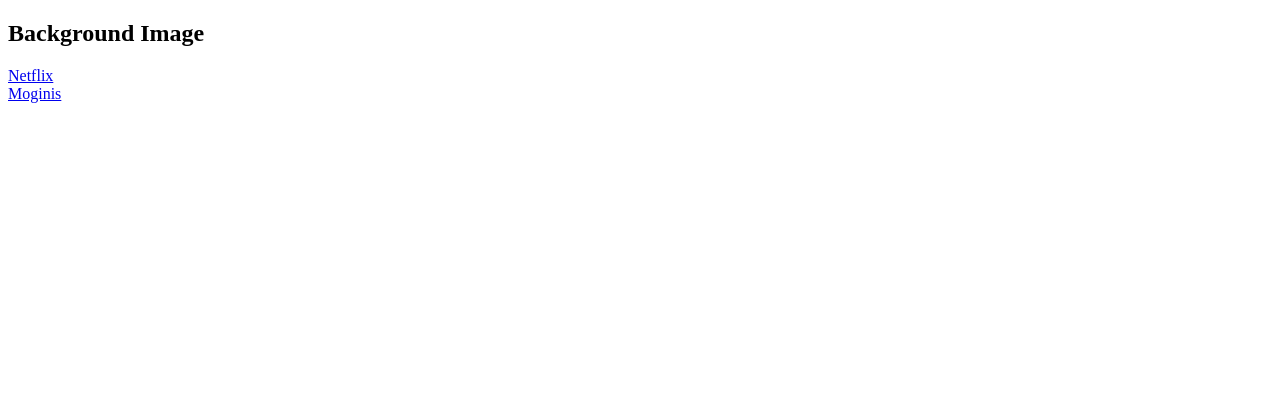
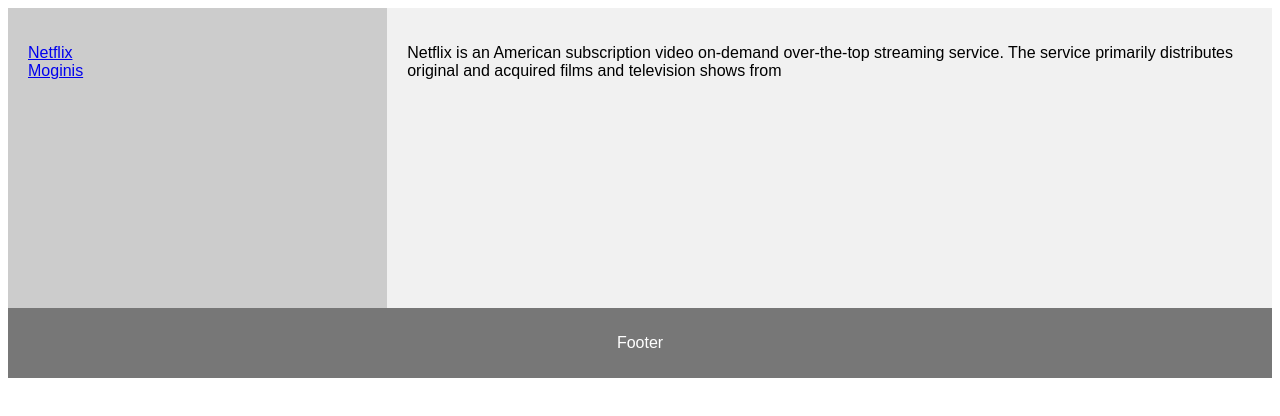
Before and after one commit to GauriSakshi/netflix, a plain HTML site: page index.html in a window 1280 px wide. Drawn offline with Linux system fonts and the light colour scheme.

Commit message:
Update index.html

```diff
--- a/index.html
+++ b/index.html
@@ -1,15 +1,90 @@
 <!DOCTYPE html>
-<html>
+<html lang="en">
 <head>
+<title>CSS Template</title>
+<meta charset="utf-8">
+<meta name="viewport" content="width=device-width, initial-scale=1">
 <style>
-p {
-  background-color:pink;
+* {
+  box-sizing: border-box;
+}
+
+body {
+  font-family: Arial, Helvetica, sans-serif;
+}
+
+header {
+  background-color: #666;
+  padding: 30px;
+  text-align: center;
+  font-size: 35px;
+  color: white;
+}
+
+/* Create two columns/boxes that floats next to each other */
+nav {
+  float: left;
+  width: 30%;
+  height: 300px; /* only for demonstration, should be removed */
+  background: #ccc;
+  padding: 20px;
+}
+
+
+nav ul {
+  list-style-type: none;
+  padding: 0;
+}
+
+article {
+  float: left;
+  padding: 20px;
+  width: 70%;
+  background-color: #f1f1f1;
+  height: 300px; /* only for demonstration, should be removed */
+}
+
+section::after {
+  content: "";
+  display: table;
+  clear: both;
+}
+
+/* Style the footer */
+footer {
+  background-color: #777;
+  padding: 10px;
+  text-align: center;
+  color: white;
+}
+
+/* Responsive layout - makes the two columns/boxes stack on top of each other instead of next to each other, on small screens */
+@media (max-width: 600px) {
+  nav, article {
+    width: 100%;
+    height: auto;
+  }
+}
 </style>
 </head>
 <body>
+<section>
+  <nav>
+    <ul>
+      <li><a href="netflix.html">Netflix</a></li>
+      <li><a href="moga.html">Moginis</a></li>
 
-<h2>Background Image</h2>
-<a href="netflix.html">Netflix</a></br>
-<a href="moja.html">Moginis</a>
+    </ul>
+  </nav>
+
+  <article>
+   <p>Netflix is an American subscription video on-demand over-the-top streaming service. The service primarily distributes original and acquired films and television shows from</p>
+  </article>
+</section>
+
+<footer>
+  <p>Footer</p>
+</footer>
+
 </body>
-</html
+</html>
```
